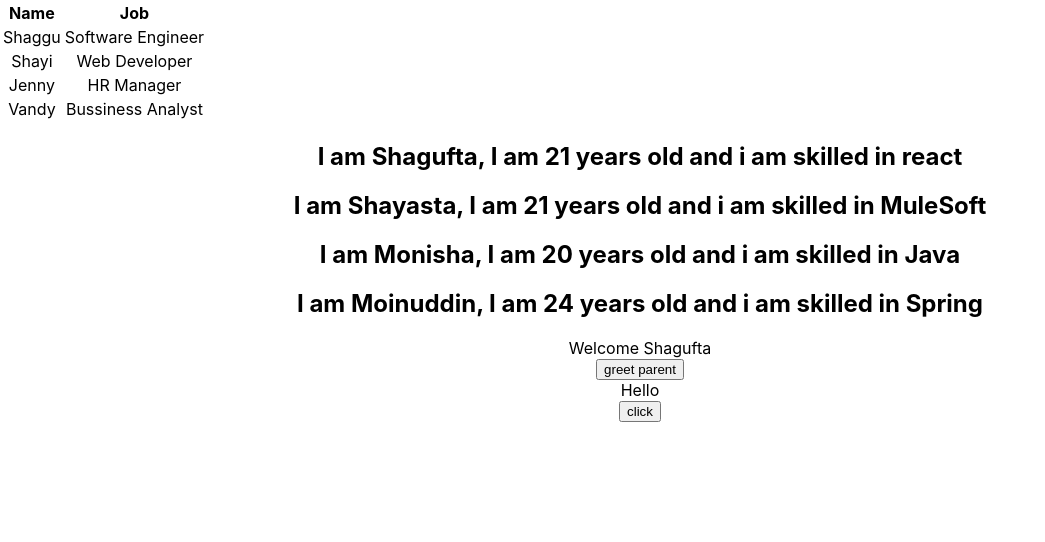
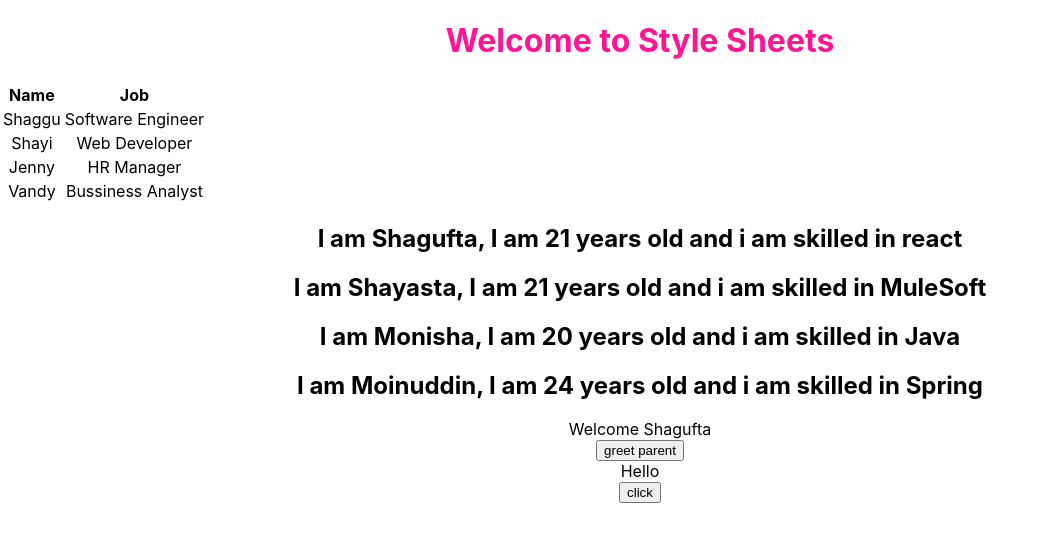
Before and after one commit to sandhyab9113/DXC_REACT, a React (Create React App) app: page / in a window 1280 px wide. Shown: the top 542 px of the page, without its empty margins (0-1045 px from the left). Built offline with nearby package versions, Linux system fonts and the light colour scheme.

Commit message:
Styling React Components Using CSS

```diff
--- a/src/App.js
+++ b/src/App.js
@@ -8,20 +8,38 @@
 import FunctionClick from './components/FunctionClick';
 import EventBind from './components/EventBind';
 import ParentComponent from './components/ParentComponent';
+
 import UserGreeting from './components/UserGreeting';
+
 import NameList from './components/NameList';
+
 import Table from './components/Table';
+
+import StyleSheet from './components/StyleSheet';
+
+
+
+
+
 
 
 function App() {
+
   return (
+
     <div className="App">
+
+      <StyleSheet />
+
       <Table />
+
       <NameList />
+
       <UserGreeting />
       <ParentComponent />
       <EventBind />
     </div>
   );
 }
+
 export default App;
--- /dev/null
+++ b/src/components/StyleSheet.js
@@ -0,0 +1,12 @@
+import React from 'react'
+import './myStyles.css'
+
+function StyleSheet() {
+    return (
+        <div>
+            <h1 className='primary'> Welcome to Style Sheets </h1>
+        </div>
+    )
+}
+
+export default StyleSheet
--- /dev/null
+++ b/src/components/myStyles.css
@@ -0,0 +1,3 @@
+.primary{
+    color: deeppink;
+}
```
